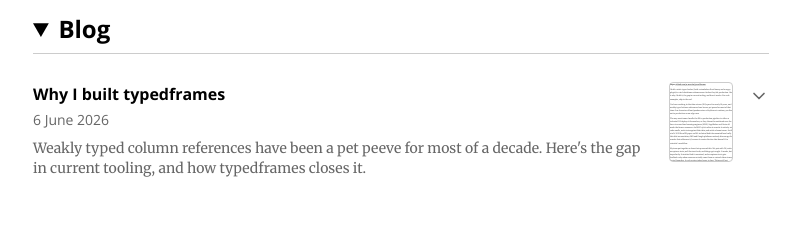
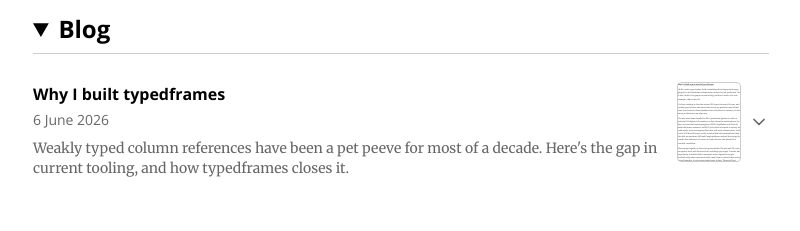
Before and after one commit to w-martin/w-martin.github.io, an Astro site: page / in a window 1280 px wide. Shown: the part 1488-1719 px from the top of the page, without its empty margins (239-1039 px from the left). Built offline with nearby package versions, Linux system fonts and the light colour scheme; Astro itself is replaced by a stand-in of ours.

Commit message:
Fixes blog preview moving

```diff
--- a/src/pages/index.astro
+++ b/src/pages/index.astro
@@ -213,8 +213,8 @@
       <div class="flex flex-col gap-4 mt-4">
         {posts.map(({ post, Content }) => (
           <details id={`post-${post.id}`} class="group scroll-mt-8 border-b border-rule pb-4 last:border-0">
-            <summary class="cursor-pointer list-none [&::-webkit-details-marker]:hidden flex items-start justify-between gap-4 -mx-3 px-3 py-3 rounded-lg hover:bg-black/[0.03] dark:hover:bg-white/[0.06] transition-colors">
-              <div>
+            <summary class="cursor-pointer list-none [&::-webkit-details-marker]:hidden flex items-start gap-4 -mx-3 px-3 py-3 rounded-lg hover:bg-black/[0.03] dark:hover:bg-white/[0.06] transition-colors">
+              <div class="flex-1 min-w-0">
                 <span class="font-sans font-bold text-black dark:text-white">{post.data.title}</span>
                 <p class="font-sans text-sm text-body mt-1">
                   {post.data.date.toLocaleDateString("en-GB", { year: "numeric", month: "long", day: "numeric" })}
@@ -223,6 +223,7 @@
                   <p class="text-sm text-body mt-2 group-open:hidden">{post.data.description}</p>
                 )}
               </div>
+              <div class="flex items-center gap-2 flex-shrink-0">
                 <div class="post-thumb hidden sm:block relative w-16 h-20 flex-shrink-0 overflow-hidden rounded border border-rule bg-white dark:bg-neutral-900">
                   <div class="thumb-content absolute top-0 left-0 w-[500px] origin-top-left scale-[0.128] pointer-events-none select-none prose prose-neutral dark:prose-invert prose-sm max-w-none">
                     <Content />
@@ -230,10 +231,11 @@
                 </div>
                 <svg
                   xmlns="http://www.w3.org/2000/svg" viewBox="0 0 24 24" fill="none" stroke="currentColor" stroke-width="2" stroke-linecap="round" stroke-linejoin="round"
-                class="w-5 h-5 flex-shrink-0 mt-1 text-body transition-transform duration-200 group-open:rotate-180"
+                  class="w-5 h-5 flex-shrink-0 text-body transition-transform duration-200 group-open:rotate-180"
                 >
                   <path d="M6 9l6 6 6-6" />
                 </svg>
+              </div>
             </summary>
             <div class="prose prose-neutral dark:prose-invert max-w-none prose-headings:font-sans prose-a:text-accent mt-4 px-3">
               <Content />
```
Lines whose indentation alone changed are shown as unchanged.
